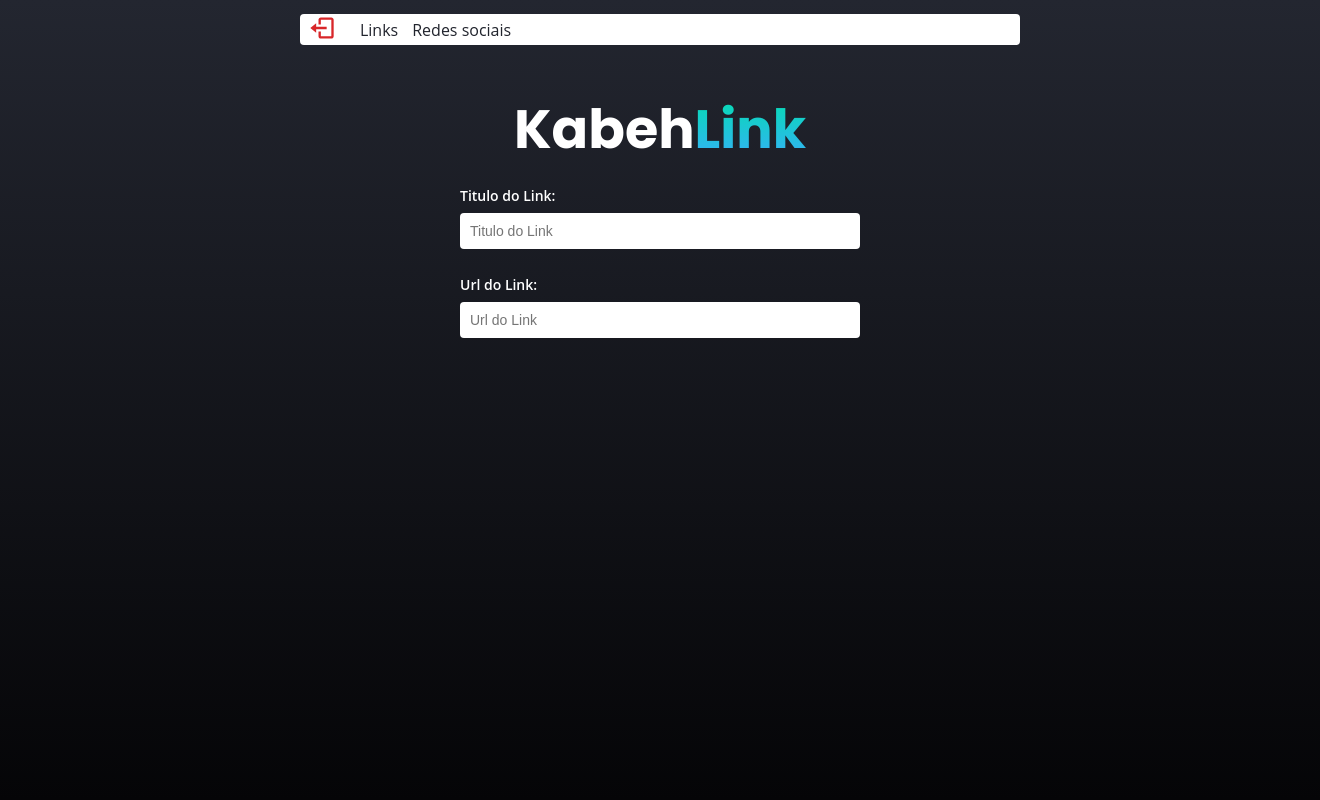
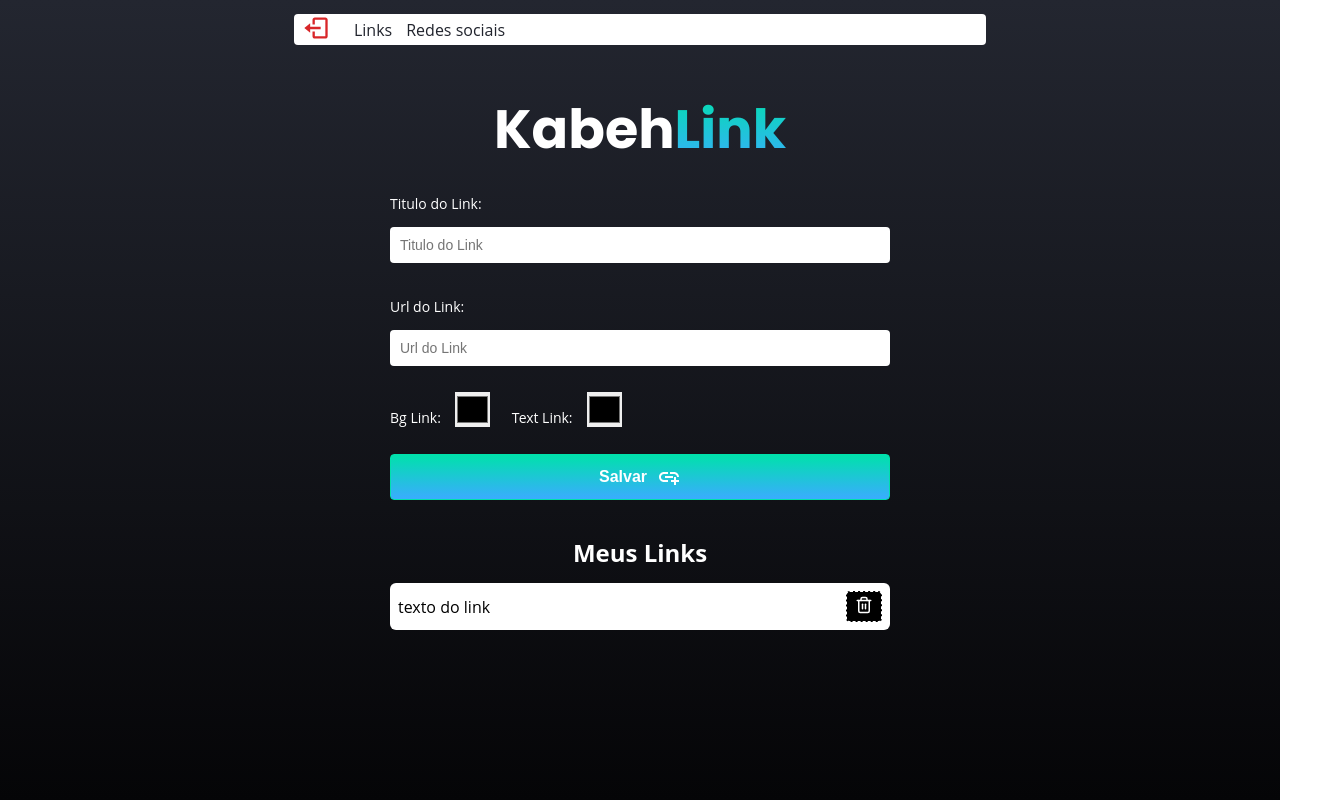
Before and after one commit to Kleitomberg/DevLink, a React (Vite) app: page /admin in a window 1280 px wide. Shown: the whole page, 1320 px wide, since content can reach past the window. Built offline with nearby package versions, Linux system fonts and the light colour scheme; no server answers; sample sign-in values are in the browser's storage.

Commit message:
salvndo links no banco

```diff
--- a/src/components/button/button.css
+++ b/src/components/button/button.css
@@ -9,8 +9,15 @@
     margin-top: 16px;
     border:1px solid #00E1AB;
     transition: transform 0.4s ease-in-out;
+    display: flex;
+    align-items: center;
+    justify-content: center;
 
 }
+
+.button svg{
+    margin-left: 10px;
+    }
 
 .button:hover{
     transform: scale(1.03);
--- a/src/components/button/index.jsx
+++ b/src/components/button/index.jsx
@@ -1,10 +1,10 @@
 import './button.css'
 
-export function Button({children, text, type}){
+export function Button({children, text, icon, type}){
 
     return (
         <button className='button' type={type}>
-            {text}
+            {text}{children}{icon}
         </button>
     )
 }
--- a/src/components/header/index.jsx
+++ b/src/components/header/index.jsx
@@ -4,9 +4,20 @@ import {Link} from 'react-router-dom'
 import { signOut } from 'firebase/auth';
 import { auth } from '../../services/firebase';
 import { toast } from 'react-toastify';
+import { useEffect } from 'react';
 
 
 export function Header(){
+
+    useEffect(() => {
+        const user = localStorage.getItem('usuarioLogado');
+        if(user === null){
+            toast.warn('Você precisa estar logado para acessar essa página!', {});
+        }else{
+
+        }
+
+    }, []);
 
     async function logout(){
         await signOut(auth);
@@ -30,6 +41,7 @@ export function Header(){
                 </button>
                 <Link to="/admin">Links</Link>
                 <Link to="/admin/social">Redes sociais</Link>
+                <h1>{}</h1>
             </nav>
         </header>
     )
--- a/src/components/link/index.jsx
+++ b/src/components/link/index.jsx
@@ -1,11 +1,20 @@
 import { Link } from "react-router-dom"
 import './links.css'
-export function Links({color, text,link}){
+export function Links({textcolor, bg, text,link, children}){
     return (
-        <section className="link-area">
-            <a target="_blank" className="link" href={link}>
+        <section
+         className="link-area"
+         style={{backgroundColor: bg, color: textcolor}}
+
+        >
+            <a  style={{backgroundColor: bg, color: textcolor}} target="_blank" className="link" href={link}>
                 <p className='link-text'>{text}</p>
+
             </a>
+
+
+            {children}
+
         </section>
 
     )
--- a/src/components/link/links.css
+++ b/src/components/link/links.css
@@ -3,19 +3,27 @@
 background-color: #fff;
 width: 100%;
 margin-bottom: 14px;
-padding: 6px 0;
+padding: 8px 8px;
 user-select: none;
 border-radius: 6px;
 transition: transform 0.4s ease-in-out;
+display: flex;
+flex-direction: row;
 
 }
 .link-area:hover{
     transform: scale(1.04);
 }
 
+.link-area a{
+    display: flex;
+    justify-content: space-between;
+    width: 100%;
+    align-items: center;
+}
 .link-text{
     font-style: normal;
-    color: #000;
+
     font-size: 16px;
     line-height:150%;
 
--- a/src/index.css
+++ b/src/index.css
@@ -1,6 +1,7 @@
 *{
     margin: 0;
     padding: 0;
+    box-sizing: border-box; #
 }
 
 body{
--- a/src/pages/Admin/admin.css
+++ b/src/pages/Admin/admin.css
@@ -1,31 +1,106 @@
-.container-admin{
+.container-admin {
   display: flex;
   flex-direction: column;
   justify-content: center;
   align-items: center;
+  min-heeight: 100vh;
 
   width: 100%;
 
   padding: 0 20px;
 }
 
-.form-group{
+.form-group {
   display: flex;
   flex-direction: column;
   margin-bottom: 16px;
 }
-label{
-    margin-bottom: 8px;
+
+label {
+  margin-top: 8px;
+  margin-bottom: 14px;
   font-size: 14px;
-    font-weight: 600;
+  font-weight: medium;
   color: #fff;
 }
 
-.admin-form{
+.admin-form {
   display: flex;
   flex-direction: column;
   gap: 10px;
-    width:100%;
-    max-width: 400px;
+  width: 100%;
+  max-width: 500px;
+}
 
+.container-colors {
+  display: flex;
+  gap: 22px;
 }
+
+.right {
+  margin-right: 14px;
+}
+
+input.bg-color,
+input.text-color {
+  width: 35px;
+  height: 35px;
+  border: none;
+}
+
+h2.my-links {
+  color: #fff;
+  margin: 36px 0 14px 0;
+}
+
+.container-link {
+  display: flex;
+  flex-direction: row;
+  gap: 10px;
+  width: 100%;
+  max-width: 500px;
+  align-items: center;
+}
+.container-link a{
+    font-weight: 400;
+}
+
+.btn-trash{
+    border: 1.5px dashed #fff;
+    color: #fff;
+    background-color: #000;
+    padding: 4px 8px;
+    border-radius: 4px;
+}
+
+.animate-pop{
+    animation-duration: 0.5s;
+    animation-name: animate-pop;
+}
+
+@keyframes animate-pop {
+    0% {
+        opacity: 0;
+        transform: scale(0.5, 0.5);
+    }
+    100% {
+        opacity: 1;
+        transform: scale(1,1);
+    }
+}
+
+
+.preview{
+    margin-top: 20px;
+    border:1.5px dashed rgba(255,255,255,0.5);
+    text-align: center;
+    padding:12px;
+    border-radius: 4px;
+}
+
+.preview p.title{
+    color: #fff;
+    font-size: 16px;
+    margin-bottom: 10px;
+    font-style: normal;
+}
--- a/src/pages/Admin/index.jsx
+++ b/src/pages/Admin/index.jsx
@@ -1,26 +1,115 @@
+import { useState } from 'react'
 import './admin.css'
 import {Logo} from '../../components/Logo'
 import {Input} from '../../components/Input'
 import {Button} from '../../components/Button'
 import { Header } from '../../components/header'
+import {MdAddLink} from 'react-icons/md'
+import {FiTrash2} from 'react-icons/fi'
+import { toast } from 'react-toastify'
+
+import { db } from '../../services/firebase'
+import { collection, onSnapshot,query,orderBy, getDocs, addDoc, deleteDoc, doc } from 'firebase/firestore'
+
+
+import { Links } from '../../components/link'
+
+
 export default function Admin(){
+
+    const [link, setLink] = useState('');
+    const [text, setText] = useState('');
+    const [bg, setBg] = useState('');
+    const [color, setColor] = useState('');
+
+    function handleAddLink(e){
+        e.preventDefault();
+        if (link === '' || text === '' || bg === '' || color === ''){
+
+            toast.warn('Preencha todos os campos!', {});
+            return;
+        }
+        addDoc(collection(db, 'links'), {
+            url: link,
+            titulo: text,
+            bg: bg,
+            color: color,
+            created: new Date()
+        })
+        .then(() => {
+            toast.success('Link adicionado com sucesso!', {});
+            setLink('');
+            setText('');
+            setBg('');
+            setColor('');
+        })
+        .catch((error) => {
+            toast.error('Erro ao adicionar link!', {});
+        }
+        )
+
+
+    }
+
+
     return (
         <div className='container-admin'>
         <Header/>
         <Logo/>
-        <form className='admin-form' action="">
+        <form className='admin-form' action="" onSubmit={handleAddLink}>
 
             <div className='form-group'>
                 <label htmlFor="titulo">Titulo do Link:</label>
-                <Input type='text' name='titulo' id='titulo' placeholder='Titulo do Link'/>
+                <Input value={text} onChange={(e) => setText(e.target.value)}  type='text' name='titulo' id='titulo' placeholder='Titulo do Link'/>
             </div>
 
             <div className='form-group'>
                 <label htmlFor="url">Url do Link:</label>
-                <Input type='url' name='url' id='url' placeholder='Url do Link' />
+                <Input value={link} onChange={(e) => setLink(e.target.value)} type='url' name='url' id='url' placeholder='Url do Link' />
             </div>
 
+            <section className='container-colors'>
+                <div className='form-group-color'>
+                    <label className='right' htmlFor="bg-link">Bg Link:</label>
+                    <input value={bg} onChange={ (e) => setBg(e.target.value) } className='bg-color' id='bg-link' type="color" />
+                </div>
+                <div className='form-group-color'>
+                    <label className='right' htmlFor="text-link">Text Link:</label>
+                    <input value={color} onChange={(e) => setColor(e.target.value)} className='text-color' id='bg-link' type="color" />
+                </div>
+
+            </section>
+
+            { text !== "" &&(
+                <div className='preview'>
+                <p className='title'>Veja como ficará o seu link 👇</p>
+                <article
+                className='container-link animate-pop'
+
+                >
+                    <Links bg={bg}  textcolor={color} text={text}>
+                   <button title='Excluir Link' className='btn-trash'><FiTrash2 size={18}/></button>
+                    </Links>
+                </article>
+
+
+                </div>
+            )}
+        <Button className='btn-register' text='Salvar'><MdAddLink size={24} color="#fff"/>  </Button>
         </form>
+
+        <h2 className='my-links'>Meus Links</h2>
+
+        <article
+        className='container-link animate-pop'
+
+
+        >
+            <Links bg='#fff'  color="#f00" text="texto do link">
+           <button title='Excluir Link' className='btn-trash'><FiTrash2 size={18}  color="#fff"/></button>
+            </Links>
+        </article>
+
         </div>
     )
 }
--- a/src/pages/Home/home.css
+++ b/src/pages/Home/home.css
@@ -20,6 +20,10 @@
     font-size: 16px;
     margin-bottom: 14px;
     font-style: normal;
+}
+
+.home-container.link-area a{
+    color : #000;
 }
 
 
--- a/src/pages/Login/index.jsx
+++ b/src/pages/Login/index.jsx
@@ -88,6 +88,7 @@ export default function Login(){
                 progress: undefined,
                 theme: "dark",
                 });
+                toast.success('Bem vindo!', {});
 
         })
         .catch((error) => {
```
Lines whose indentation alone changed are shown as unchanged.
